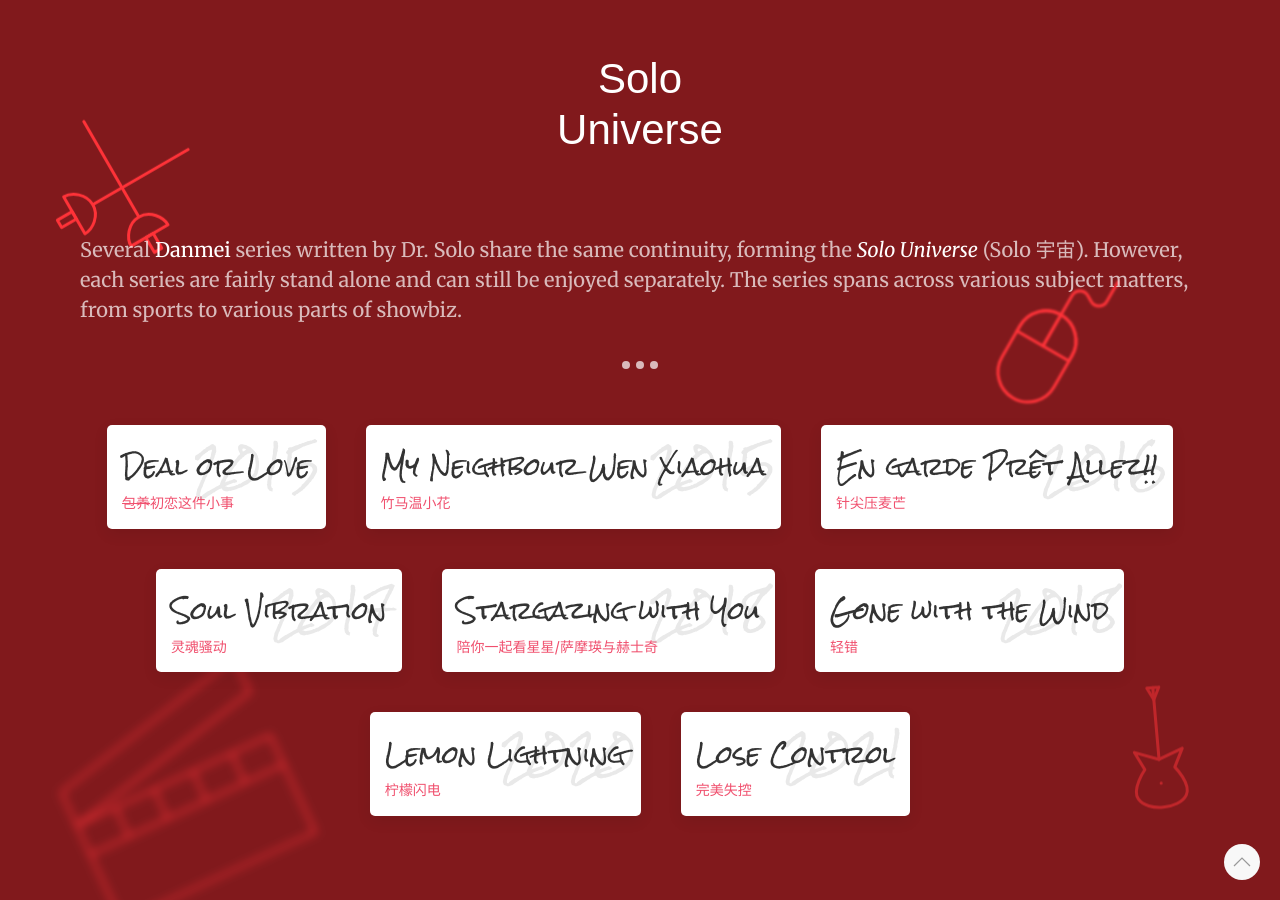
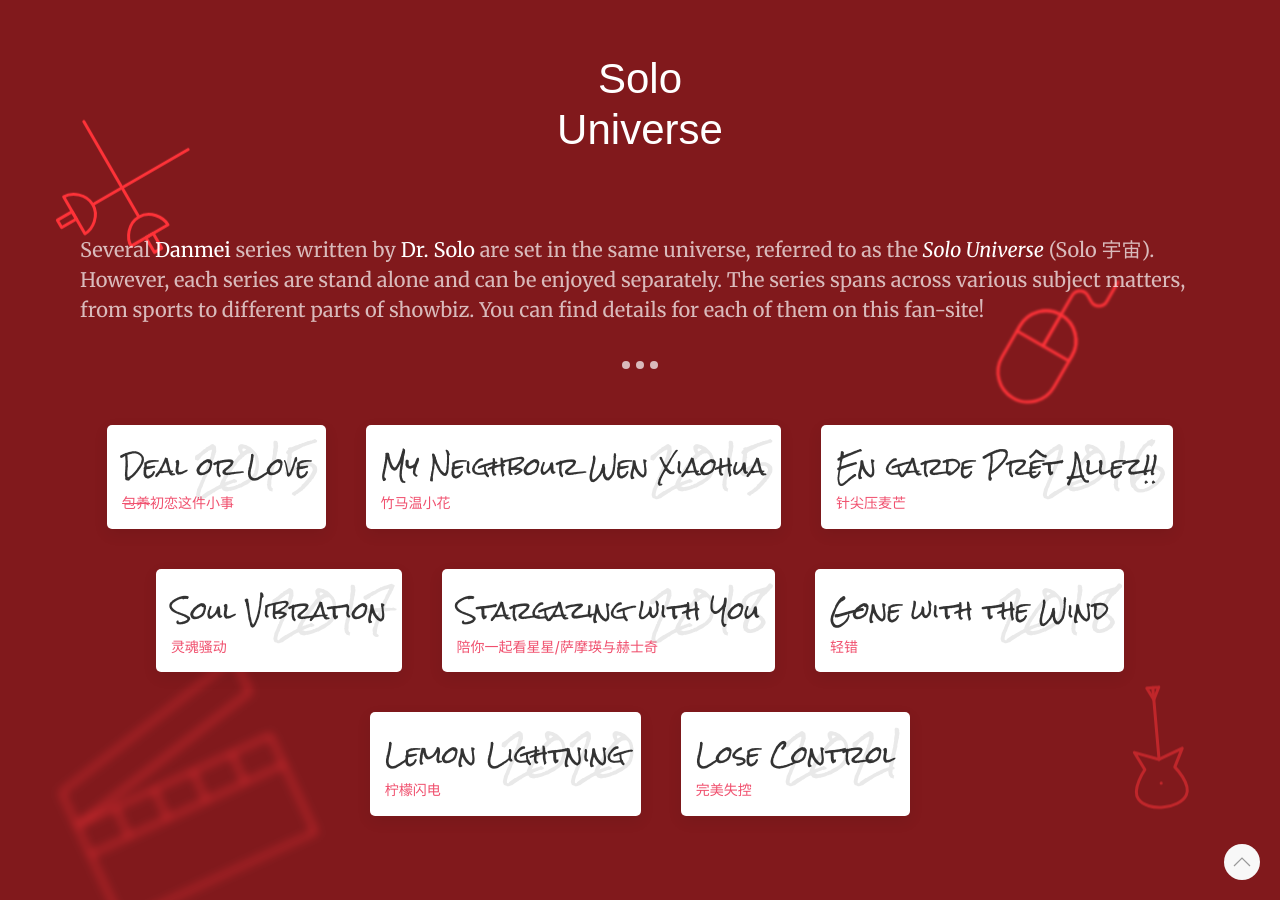
Before and after one commit to Solo-Universe/Solo-Universe.github.io, a Jekyll site: the page built from index.html, in a window 1280 px wide and 900 px high. Built offline with Jekyll 4.4.1, drawn with Linux system fonts in a browser that asks for light colours; nearby versions of some CDN libraries; some web fonts are replaced.

Commit message:
Minor text update

```diff
--- a/index.html
+++ b/index.html
@@ -278,7 +278,7 @@ layout: none
 					</div>
 					<div>
 						<div class="uk-card uk-card-secondary uk-card-body no-background">
-							<p>Several <a class="uk-link-text" href="https://sevenseasdanmei.com" target="_blank">Danmei</a> series written by Dr. Solo share the same continuity, forming the <em>Solo Universe</em> (Solo 宇宙). However, each series are fairly stand alone and can still be enjoyed separately. The series spans across various subject matters, from sports to various parts of showbiz.</em></p>
+							<p>Several <a class="uk-link-text" href="https://sevenseasdanmei.com" target="_blank">Danmei</a> series written by <a class="uk-link-text" href="https://www.gongzicp.com/zone/author-11489.html" target="_blank">Dr. Solo</a> are set in the same universe, referred to as the <em>Solo Universe</em> (Solo 宇宙). However, each series are stand alone and can be enjoyed separately. The series spans across various subject matters, from sports to different parts of showbiz. You can find details for each of them on this fan-site!</em></p>
 
 							<div class="uk-text-center uk-margin uk-blend-overlay"><span uk-icon="icon: more; ratio: 2"></span></div>
 						</div>
```
